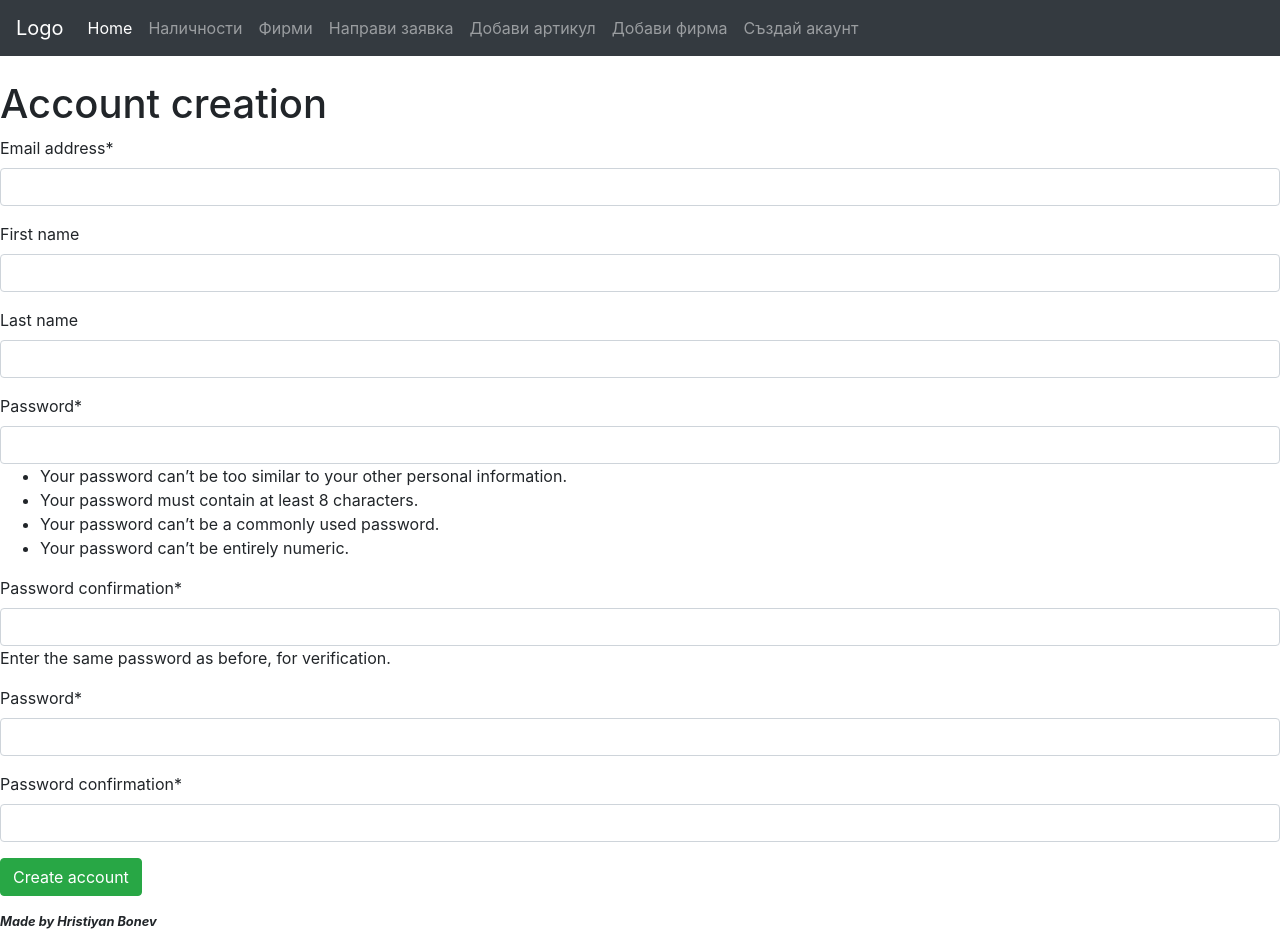
After one commit to Hristiyan-Bonev/warehouse_project, a Django app: page /sign_up in a window 1280 px wide. The commit adds this page. Run offline with Django 3.2, Linux system fonts and the light colour scheme; some libraries are stand-ins or nearby versions.

Commit message:
Fix views

```diff
--- a/storage_project/forms.py
+++ b/storage_project/forms.py
@@ -1,7 +1,7 @@
 from django import forms
 from .models import Article, Company, SellQuery, CustomUser
 from django.contrib.auth.forms import UserCreationForm, UserChangeForm
-from django.forms import modelformset_factory, inlineformset_factory
+from django.contrib.auth.forms import AuthenticationForm
 
 
 class AddArticleForm(forms.ModelForm):
@@ -42,12 +42,21 @@ class AddCompanyForm(forms.ModelForm):
 class CompanyOrderForm(forms.ModelForm):
     company = forms.ModelChoiceField(queryset=Company.objects.all(),
                                           widget=forms.Select(attrs={
-                                              'class': "company_class typeahead form-control border-primary",
+                                              'class': "company_class typeahead crispy form-control border-primary",
                                               'id': 'company',
                                               'autocomplete': 'off',
                                               'style': 'width:50%'
                                           }),
                                      label="Избери фирма")
+
+    # seller_id = forms.ModelChoiceField(queryset=CustomUser.objects.all(),
+    #                                    widget=forms.Select(attrs={
+    #                                        'class': "company_class typeahead form-control border-primary",
+    #                                        'id': 'company',
+    #                                        'autocomplete': 'off',
+    #                                        'style': 'width:50%'
+    #                                    }),
+    #                                    label="Продавач")
     class Meta:
         model = SellQuery
         fields = ['company']
@@ -60,12 +69,48 @@ class CompanyOrderForm(forms.ModelForm):
 
 class CustomUserCreationForm(UserCreationForm):
 
+    password = forms.CharField(label='Password', widget=forms.PasswordInput)
+    confirm_password = forms.CharField(label='Password confirmation', widget=forms.PasswordInput)
+
     class Meta(UserCreationForm):
         model = CustomUser
-        fields = ('username', 'email')
+        fields = (
+            'email',
+            'first_name',
+            'last_name',)
+        field_order = (
+            'email',
+            'password',
+            'confirm_password',
+            'first_name',
+            'last_name',
+        )
+
+    def clean_email(self):
+        email = self.cleaned_data.get('email')
+        try:
+            CustomUser.objects.get(email=email)
+        except CustomUser.DoesNotExist:
+            return email
+        raise forms.ValidationError('This email is already in use.')
+
+    def save(self):
+        object = super().save()
+        return object
+
+    def clean(self):
+        cleaned_data = super(UserCreationForm, self).clean()
+        if cleaned_data['password'] != cleaned_data['confirm_password']:
+            raise forms.ValidationError('Passwords don\'t match')
+        return cleaned_data
+
 
 class CustomUserChangeForm(UserChangeForm):
 
     class Meta:
         model = CustomUser
         fields = UserChangeForm.Meta.fields
+
+class UserAuthenticationForm(AuthenticationForm):
+    def confirm_login_allowed(self, user):
+        pass
--- a/storage_project/models.py
+++ b/storage_project/models.py
@@ -1,13 +1,76 @@
 from django.db import models
-from django.contrib.auth.models import AbstractUser, UserManager
-
+from django.contrib.auth.models import AbstractUser,  UserManager
+from django.core.mail import send_mail
+from django.utils import timezone
+from django.utils.translation import ugettext_lazy as _
 
 
 class CustomUserManager(UserManager):
-    pass
+    def create_user(self, email, date_of_birth, password=None):
+        """
+        Creates and saves a User with the given email, date of
+        birth and password.
+        """
+        if not email:
+            raise ValueError('Users must have an email address')
+
+        user = self.model(
+            email=self.normalize_email(email),
+        )
+
+        user.set_password(password)
+        user.save(using=self._db)
+        return user
+
+    def create_superuser(self, email, date_of_birth, password):
+        """
+        Creates and saves a superuser with the given email, date of
+        birth and password.
+        """
+        user = self.create_user(
+            email,
+            password=password
+        )
+        user.is_admin = True
+        user.save(using=self._db)
+        return user
 
 class CustomUser(AbstractUser):
-    objects = CustomUserManager()
+    email = models.EmailField(_('email address'), max_length=150, unique=True)
+    first_name = models.CharField(_('first name'), max_length=30, blank=True)
+    last_name = models.CharField(_('last name'), max_length=30, blank=True)
+    is_staff = models.BooleanField(_('staff status'), default=False,
+                                   help_text=_('Designates whether the user has adnub status.'))
+    is_moderator = models.BooleanField(_('moderator status'), default=False,
+                                   help_text=_('Designates whether the user has moderator status'))
+    is_active = models.BooleanField(_('active'), default=True,
+                                    help_text=_('Designates whether this user should be treated as fired'
+                                                ' .Unselect this instead of deleting accounts.'))
+    date_joined = models.DateTimeField(_('date joined'), default=timezone.now)
+
+    class Meta:
+        verbose_name = _('user')
+        verbose_name_plural = _('users')
+
+    def get_absolute_url(self):
+        return "/users/%s/" % urlquote(self.email)
+
+    def get_full_name(self):
+        """
+        Returns the first_name plus the last_name, with a space in between.
+        """
+        full_name = '%s %s' % (self.first_name, self.last_name)
+        return full_name.strip()
+
+    def get_short_name(self):
+        "Returns the short name for the user."
+        return self.first_name
+
+    def email_user(self, subject, message, from_email=None):
+        """
+        Sends an email to this User.
+        """
+        send_mail(subject, message, from_email, [self.email])
 
 
 class Company(models.Model):
--- a/storage_project/urls.py
+++ b/storage_project/urls.py
@@ -15,7 +15,9 @@ Including another URLconf
 """
 from django.contrib import admin
 from django.urls import path
-from .views import IndexView, QuantityListView, CompanyListView, AddArticleView, AddCompanyView, NewOrderView, get_articles
+from .views import IndexView, QuantityListView, CompanyListView, AddArticleView, AddCompanyView, NewOrderView, get_articles, CreateAcountView
+from django.contrib.auth.views import LogoutView, LoginView
+from django.contrib.auth import views as auth_views
 
 
 urlpatterns = [
@@ -26,5 +28,7 @@ urlpatterns = [
     path('add_article', AddArticleView.as_view(), name='add_item'),
     path('add_company', AddCompanyView.as_view(), name='add_company'),
     path('new_order', NewOrderView.as_view(), name='new_order'),
-    path('get_articles/', get_articles, name='get_articles')
+    path('get_articles/', get_articles, name='get_articles'),
+    path('sign_up', CreateAcountView.as_view(), name='create_account'),
+    # path('login', auth_views.login, {'template_name': 'sign_in.html'}, name='login')
 ]
--- a/storage_project/views.py
+++ b/storage_project/views.py
@@ -1,9 +1,9 @@
 from django.views.generic import ListView, TemplateView, CreateView, FormView
-from django.urls import reverse_lazy
-from django.http import HttpResponse
+from django.urls import reverse_lazy, reverse
+from django.http import HttpResponseRedirect, HttpResponse
 from django.core import serializers
-from .models import Article, Company, SellQuery
-from .forms import AddArticleForm, AddCompanyForm, CompanyOrderForm
+from .models import Article, Company, SellQuery, CustomUser
+from .forms import AddArticleForm, AddCompanyForm, CompanyOrderForm, CustomUserCreationForm
 import json
 
 
@@ -66,7 +66,7 @@ class NewOrderView(FormView):
         return context_data
 
     def post(self, request, *args, **kwargs):
-        form = CompanyOrderForm(request.POST)
+        form = CompanyOrderForm(data=request.POST)
         products = [x for x in self.request.POST if 'product' in x]
         import ipdb;
         ipdb.set_trace()
@@ -79,18 +79,31 @@ class NewOrderView(FormView):
                 search_product.quantity -= int(requested_quantity)
                 search_product.save()
 
-                query_data[search_product.article_name] = int(requested_quantity)
+                query_data[search_product.pk] = int(requested_quantity)
 
-            form.order_list = query_data
-            form.seller_id = 1
+            form.order_list = json.dumps(query_data)
+            form.seller_id = CustomUser.objects.get(id=1).first_name
             form.save()
 
         else:
             return render(request, self.template_name, {'form': form})
+        return HttpResponseRedirect('/add_company/')
+
+    def form_valid(self, form):
+        model_instance = form.save(commit=False)
+        model_instance.seller_id = self.request.user
 
 
+class CreateAcountView(CreateView):
+    model = CustomUser
+    form_class = CustomUserCreationForm
+    template_name = 'sign_up.html'
 
-        return HttpResponse('/add_company/')
+    def post(self, request, *args, **kwargs):
+        form = CustomUserCreationForm(data=request.POST)
+        if form.is_valid():
+            form.save()
+            return HttpResponseRedirect(reverse('create_acount'))
 
 
 def get_articles(request):
--- a/templates/base.html
+++ b/templates/base.html
@@ -16,7 +16,7 @@
     {% endblock %}
   </head>
     <header>
-         <nav class="navbar navbar-expand-lg fixed-top navbar-dark bg-dark">
+         <div class="navbar navbar-expand-lg fixed-top navbar-dark bg-dark">
             <a class="navbar-brand" href="{% url 'index' %}">Logo</a>
             <button class="navbar-toggler" type="button" data-toggle="collapse" data-target="#navbarSupportedContent" aria-controls="navbarSupportedContent" aria-expanded="false" aria-label="Toggle navigation">
               <span class="navbar-toggler-icon"></span>
@@ -47,13 +47,17 @@
                 <li class="nav-item">
                 <a class="nav-link" href="/add_company">Добави фирма</a>
               </li>
+            <li class="nav-item">
+             <a class="nav-link" href="{% url 'create_account' %}">Създай акаунт</a>
+            </li>
+
             </ul>
-              <form class="form-inline my-2 my-lg-0">
-             <input class="form-control mr-sm-2" type="search" placeholder="Search" aria-label="Search">
-             <button class="btn btn-outline-success my-2 my-sm-0" type="submit">Search</button>
-           </form>
+              <!--<form class="form-inline my-2 my-lg-0">-->
+             <!--<input class="form-control mr-sm-2" type="search" placeholder="Search" aria-label="Search">-->
+             <!--<button class="btn btn-outline-success my-2 my-sm-0" type="submit">Search</button>-->
+           <!--</form>-->
          </div>
-        </nav>
+        </div>
 </header>
   <body>
       {% block content %}
--- /dev/null
+++ b/templates/sign_up.html
@@ -0,0 +1,19 @@
+{% extends "base.html" %}
+{% load crispy_forms_tags %}
+{% load staticfiles%}
+
+{% block styles%}
+
+<link rel="stylesheet" type="text/css" href="{% static 'css/sign_up.css' %}" />
+{% endblock %}
+
+{% block content %}
+<h1>Account creation</h1>
+
+<form action='{% url "create_account" %}' method="POST">
+    {% csrf_token %}
+    {{form | crispy}}
+    <input type="submit" class='btn btn-success' id='add_button' value="Create account" />
+</form>
+
+{% endblock %}
```
Also changed, not shown: templates/sign_in.html (added, +14 -0 lines), db.sqlite3, storage_project/db.sqlite3 (deleted), storage_project/migrations/0001_initial.py, storage_project/migrations/0002_auto_20190109_2123.py (deleted).
